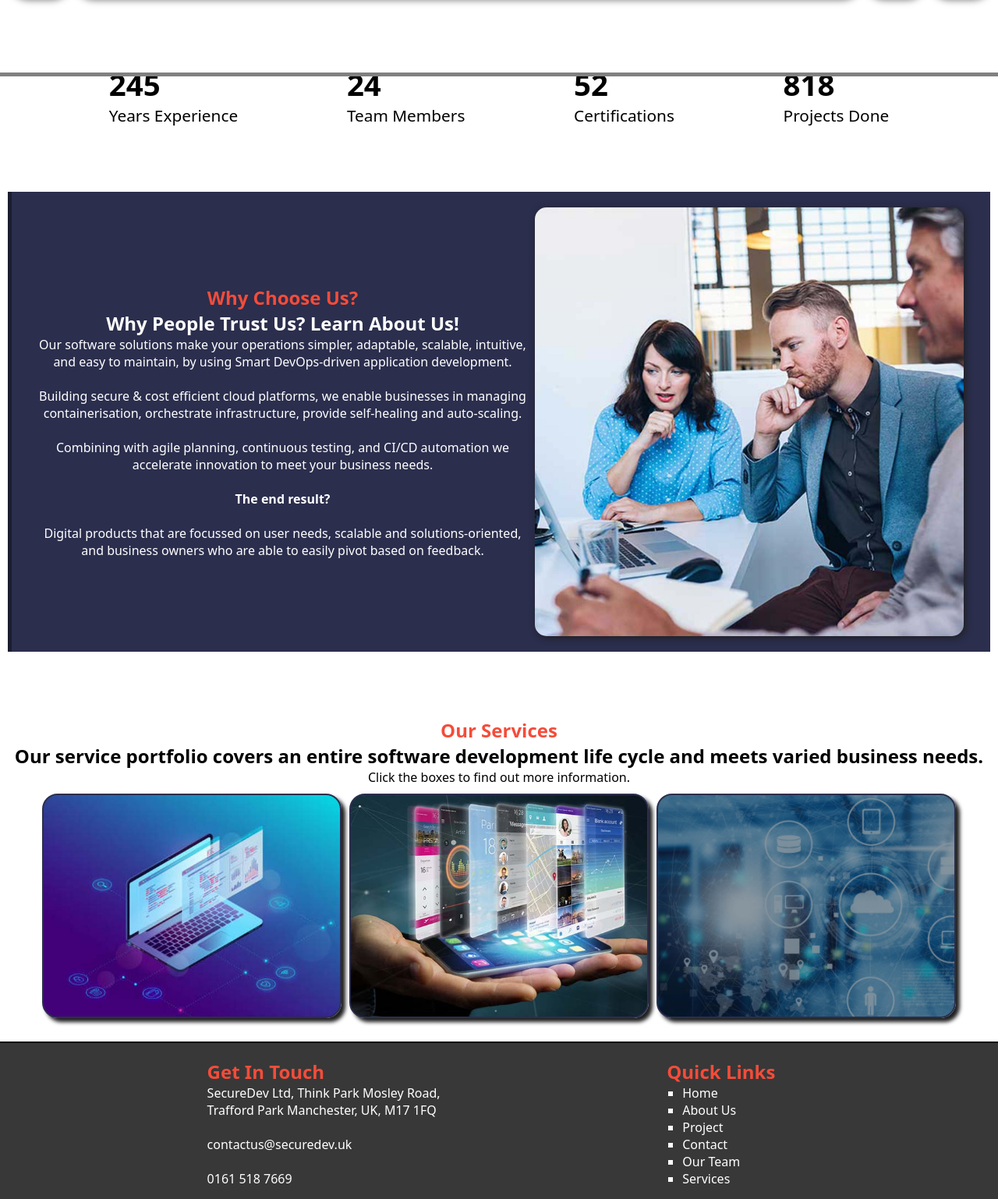
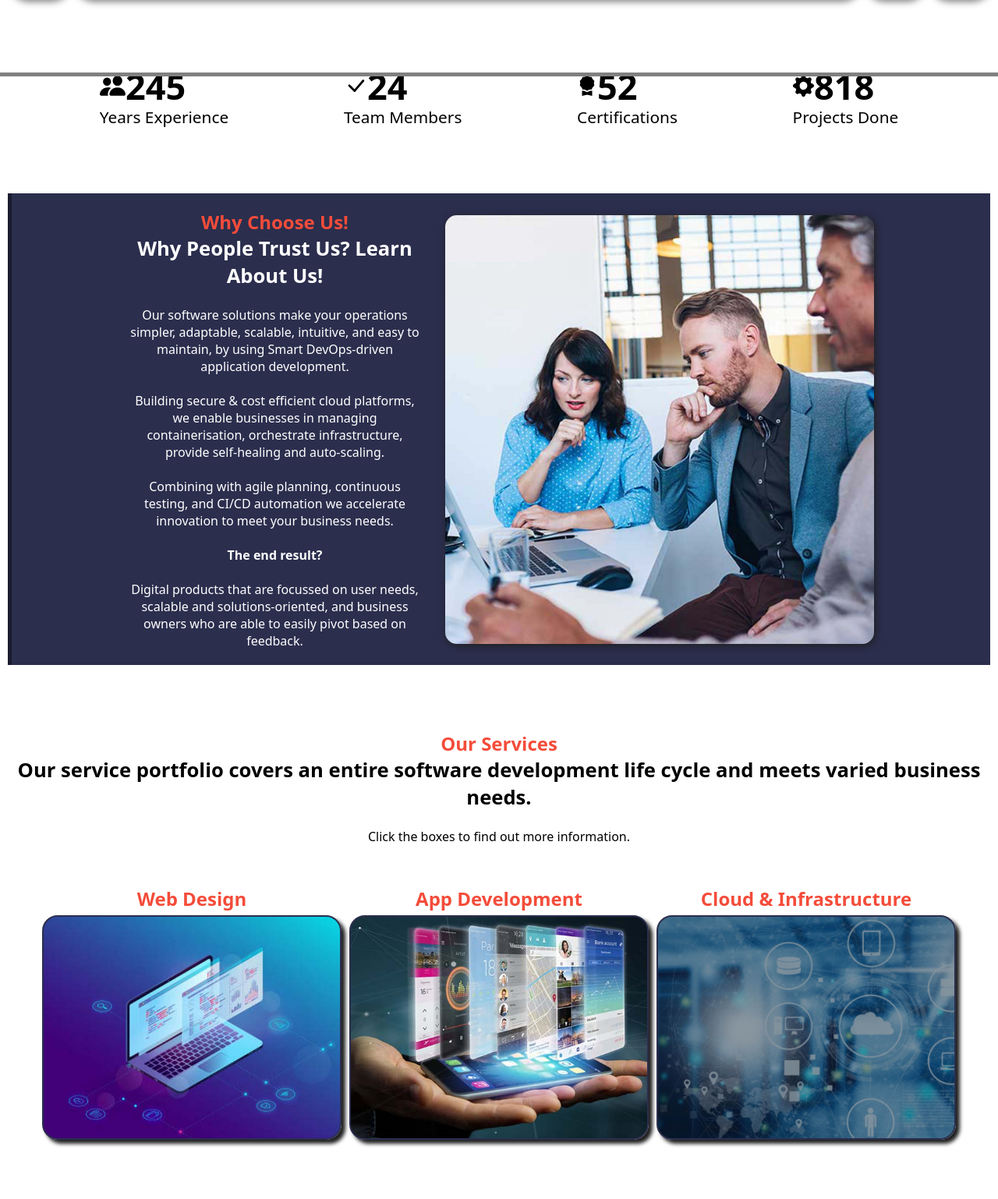
Before and after one commit to iHas3Arms/securedev-redo, a plain HTML site: page index.html in a window 1280 px wide. Shown: the part 702-2240 px from the top of the page at 78% size. Drawn offline with Linux system fonts and the light colour scheme.

Commit message:
Added about-us section, couldn't fix animation as I don't see why it's not working, maybe keep looking/try another method (possibly using JavaScript instead)

```diff
--- a/animation.js
+++ b/animation.js
@@ -95,18 +95,16 @@ stats.forEach(stat => {
 
     let bounce = setInterval(function() {
         let randomTime = Math.floor(Math.random() * 7) * 1000;
-        stat.style.animation = "bounce 1.5s ease";
+        stat.style.animation = "bounce 1s ease";
         stat.addEventListener("animationend", () => {
             stat.style.animation = "none";
-        })
-    }, 3000);
+        });
+    }, 5000);
 });
 
 // Our Services flip animation
 
 let boxes = document.querySelectorAll(".box");
-
-let textContainers = document.querySelectorAll(".text-container");
 
 let flipped = false;
 
--- a/card-animation.css
+++ b/card-animation.css
@@ -45,6 +45,6 @@
         opacity: 0;
     }
     to {
-        visibility: 1;
+        opacity: 1;
     }
 }
--- a/index.html
+++ b/index.html
@@ -61,19 +61,31 @@
 
         <div class="container stats">
             <div class="a-stat">
+                <div class="stat-container">
+                    <img class="stat-img" id="stat-1-img" src="img/stats/stat-1-img.svg" alt="people">
                     <span class="stat-numbers count-up" id="stat-1" data-val="245">0</span>
+                </div>
                 <span class="stat-text years-experience">Years Experience</span>
             </div>
             <div class="a-stat">
+                <div class="stat-container">
+                    <img class="stat-img" id="stat-2-img" src="img/stats/stat-2-img.svg" alt="checkmark">
                     <span class="stat-numbers count-up" id="stat-2" data-val="24">0</span>
+                </div>
                 <span class="stat-text team-members">Team Members</span>
             </div>
             <div class="a-stat">
+                <div class="stat-container">
+                    <img class="stat-img" id="stat-3-img" src="img/stats/stat-3-img.svg" alt="certifications">
                     <span class="stat-numbers count-up" id="stat-3" data-val="52">0</span>
+                </div>
                 <span class="stat-text certifications">Certifications</span>
             </div>
             <div class="a-stat">
+                <div class="stat-container">
+                    <img class="stat-img" id="stat-4-img" src="img/stats/stat-4-img.svg" alt="cog">
                     <span class="stat-numbers count-up" id="stat-4" data-val="818">0</span>
+                </div>
                 <span class="stat-text projects-done">Projects Done</span>
             </div>
         </div>
@@ -81,11 +93,11 @@
         <!-- WHY CHOOSE US -->
 
         <div class="container dark-bg why-choose-us">
-            <div class="why-choose-us-text">
+            <div class="text why-choose-us-text">
                 <div class="heading">
-                    <h2 class="subheading">Why Choose Us?</h2>
+                    <h2 class="subheading">Why Choose Us!</h2>
                     <h2 class="big-subheading">Why People Trust Us? Learn About Us!</h2>
-                </div>
+                </div><br>
                 <p>Our software solutions make your operations simpler, adaptable, scalable, intuitive, and easy to maintain, by using Smart DevOps-driven application development.
                     <br><br>
                     Building secure & cost efficient cloud platforms, we enable businesses in managing containerisation, orchestrate infrastructure, provide self-healing and auto-scaling.
@@ -97,7 +109,7 @@
                     Digital products that are focussed on user needs, scalable and solutions-oriented, and business owners who are able to easily pivot based on feedback.
                 </p>
             </div>
-            <img class="why-choose-us-img" src="img/home/choose.jpg" alt="People gathered at a table analysing data">
+            <img class="img" src="img/home/choose.jpg" alt="People gathered at a table analysing data">
         </div>
 
         <!-- OUR SERVICES -->
@@ -106,12 +118,13 @@
             <div class="heading">
                 <h2 class="subheading">Our Services</h2>
                 <h2 class="big-subheading">Our service portfolio covers an entire software development life cycle and meets varied business needs.</h2>
-                <p>Click the boxes to find out more information.</p>
+                <br><p>Click the boxes to find out more information.</p><br>
             </div>
             <div class="boxes">
+                <div class="box-container">
+                    <h2>Web Design</h2>
                     <div class ="box" id="web-design-box">
                         <div class="text-container">
-                        <h2>Web Design</h2>
                             <p>We design and build highly effective websites for businesses across all sectors
                                 <br><br>
                                 Our experienced in-house team provides a range of creative and technical services that result in stunning new websites for our clients, helping them boost their Digital Marketing results.
@@ -121,9 +134,11 @@
                         </div>
                         <div class="image" id="image-1"></div>
                     </div>
+                </div>
+                <div class="box-container">
+                    <h2>App Development</h2>
                     <div class="box" id="app-dev-box">
                         <div class="text-container">
-                        <h2>App Development</h2>
                             <p>Our software solutions make your operations simpler, adaptable, scalable, intuitive, and easy to maintain.
                             <br><br>
                             Drawing on years of a development pool of resources with over 35 years of experience, across a full range of programming languages, our success stories speak for themselves. Going beyong the art of the possible, our approach to innovation shapes industry process and standards through out technology solutons.
@@ -132,9 +147,11 @@
                         </div>
                         <div class="image" id="image-2"></div>
                     </div>
+                </div>
+                <div class="box-container">
+                    <h2>Cloud & Infrastructure</h2>
                     <div class="box" id="cloud-box">
                         <div class="text-container">
-                        <h2>Cloud & Infrastructure</h2>
                             <p>Our cloud platforms and cloud hosting solutions make digital transformation accessible and affordable for all. Our Devops team will help you use cloud solutions to transform your organisation and achieve your goals.
                                 <br><br>
                                 Be it streamlining operations, redesigning business process, or maximising your IT budget to gain a competitive edge, we have a range of cloud solutions to meet all organisation needs and objectives.
@@ -146,6 +163,32 @@
                     </div>
                 </div>
             </div>
+        </div>
+
+        <!-- ABOUT US -->
+
+        <div class="container about-us">
+            <img class="img" src="img/home/about.jpg"></img>
+            <div class="text">
+                <div class="heading">
+                    <h2 class="subheading">About Us</h2>
+                    <h2 class="big-subheading">Digital Solution With 10 Years Of Experience</h2>
+                </div><br>
+                <p>SecureDev professionals collectively have many years of experience in the technology industry. From graphic design, to content management, to mobile apps, to private and public cloud hosting services, custom programming and much more, we can help you create a bespoke solution that will transform your business technical needs, and help you run your business more effectively.
+                    <br><br>
+                    By working with your business needs, we can ensure that the solutions is tailored to ensure that you are getting real value for money across all services.
+                    <br><br>
+                    To discuss your service and solution needs, dont hesitate and get in touch ASAP!
+                </p>
+            </div>
+        </div>
+
+        <!-- OUR PROJECTS -->
+
+        <div class="container our-projects">
+
+        </div>
+
     </main>
 
     <!-- FOOTER -->
@@ -175,10 +218,10 @@
             <ul id="quick-links-ul">
                 <li>Home</li>
                 <li>About Us</li>
+                <li>Services</li>
                 <li>Project</li>
+                <li>Our Team</li>
                 <li>Contact</li>
-                <li>Our Team</li>
-                <li>Services</li>
             </ul>
         </div>
     </footer>
--- a/main.css
+++ b/main.css
@@ -1,6 +1,7 @@
 :root {
     --logo-bg-color: #2B2E4D;
     --text-color: #1b1d30;
+    --subheading-color: rgb(244, 76, 58);
 }
 
 #scrollbar-container {
@@ -44,11 +45,13 @@ main {
 }
 
 .container {
-    width: 80%;
     display: flex;
     flex-wrap: wrap;
     justify-content: center;
-    gap: 10px;
+    align-items: center;
+    gap: 30px;
+    width: 100%;
+    padding: 20px 0;
 }
 
 p {
@@ -60,7 +63,7 @@ p {
     text-align: center;
 }
 
-.why-choose-us-text > .heading, p {
+.text > .heading, p {
     animation: fade-in 1s;
 }
 
@@ -77,6 +80,16 @@ p {
     position: relative;
 }
 
+.stat-container {
+    display: flex;
+    align-items: center;
+}
+
+.stat-img {
+    width: 20%;
+    height: 100%;
+}
+
 .stat-numbers {
     font-weight: 700;
     font-size: 2.4em;
@@ -90,60 +103,35 @@ p {
     font-size: 1.3em;
 }
 
-.container {
-    display: flex;
-    width: 100%;
-    justify-content: center;
-    align-items: center;
-    padding: 20px 0;
-}
-
 .dark-bg {
     color: white;
     background-color: var(--logo-bg-color);
     border-left: 5px solid var(--text-color);
 }
 
-.why-choose-us-text {
-    width: 50%;
+.text {
+    width: 30%;
 }
 
-.why-choose-us-img {
-    /* transform: scale(.8); opacity: 0; */
-    /* aspect-ratio: 1; */
+.img {
     position: relative;
-    right: 50px;
     width: min(550px, 80%);
-    scale: 1; opacity: 0;
-    transform-origin: left;
-    min-width: 0;
+    scale: 1;
+    opacity: 1;
     border-radius: 15px;
     box-shadow: 2px 2px 10px rgb(31, 31, 31);
-    animation: fade-in-from-left linear forwards;
+    /* animation: fade-in-from-left linear forwards;
     animation-timeline: view();
-    animation-range-start: calc(min(550px, 80%) 10);
-    animation-range-end: calc(min(550px, 80%) + 100px);
-    /* animation-range-start: contain; */
+    animation-range-start: 100px;
+    animation-range-end: 120px; */
 }
 
-/* animation-timeline: view()/scroll() */
-
-/* @keyframes bounce {
-    20% { bottom: 0; }
-    30% { bottom: 5px; }
-    50% { bottom: 5px; }
-    60% { bottom: 0px; }
-    80% { bottom: 0; }
-    90% { bottom: 5px; }
-    100% { bottom: 0; }
-} */
-
-@keyframes fade-in {
+@keyframes fade {
     to { opacity: 1; }
 }
 
 @keyframes zoom-in {
-    to { scale: 1 }
+    to { scale: 1; }
 }
 
 @keyframes fade-in-w-zoom {
@@ -155,8 +143,12 @@ p {
     100% { right: 0; opacity: 1; }
 }
 
+@keyframes pop-up {
+    to { top: 0; }
+}
+
 @keyframes bounce {
-    20% { scale: 1; }
+    0% { scale: 1; }
     30% { scale: 1.3; }
     50% { scale: 1.3; }
     60% { scale: 1; }
@@ -169,7 +161,7 @@ p {
     .container {
         width: 100%;
     }
-    .why-choose-us-text {
+    .text {
         width: 80%;
     }
 }
@@ -186,8 +178,23 @@ p {
     gap: 10px;
 }
 
+.box-container {
+    width: max(360px, 30vw);
+    display: flex;
+    align-items: center;
+    justify-content: center;
+    flex-direction: column;
+    max-height: max-content;
+    gap: 5px;
+}
+
+.box-container > h2 {
+    color: var(--subheading-color);
+}
+
 .box {
     width: max(360px, 30vw);
+    max-width: 600px;
     border-radius: 20px;
     border-radius: 20px;
     transform-style: preserve-3d;
@@ -214,6 +221,7 @@ p {
     position: absolute;
     background-color: salmon;
     width: max(360px, 30vw);
+    max-width: 600px;
     aspect-ratio: 4/3;
     display: flex;
     flex-direction: column;
@@ -241,6 +249,7 @@ p {
     cursor: pointer;
     /* position: absolute; */
     width: max(360px, 30vw);
+    max-width: 600px;
     aspect-ratio: 4/3;
     background-repeat: no-repeat;
     background-size: cover;
@@ -252,3 +261,15 @@ p {
     font-size: clamp(.8rem, 1.1vw, 1.25rem);
     font-weight: 600;
 }
+
+.subheading {
+    color: var(--subheading-color);
+}
+
+.big-subheading {
+    font-size: max(1.6rem, 1.4vw);
+}
+
+.about-us > .text > p, .about-us > .text > .heading {
+    text-align: left;
+}
--- a/navbar.css
+++ b/navbar.css
@@ -2,6 +2,8 @@
 
 :root {
     --logo-bg-color: #2B2E4D;
+    --text-color: #1b1d30;
+    --subheading-color: rgb(244, 76, 58);
 }
 
 * {
@@ -32,6 +34,7 @@ header {
     color: white;
     gap: 50px;
     position: fixed;
+    border-bottom: 2px solid var(--text-color);
 }
 
 .important {
@@ -207,7 +210,3 @@ li > a:not(:hover) {
         text-shadow: 2px 2px 5px black;
     }
 }
-
-.subheading {
-    color: rgb(244, 76, 58);
-}
```
Also changed, not shown: img/home/about.jpg (added), img/stats/stat-1-img.svg (added), img/stats/stat-2-img.svg (added), img/stats/stat-3-img.svg (added), img/stats/stat-4-img.svg (added). Lines whose indentation alone changed are shown as unchanged.
